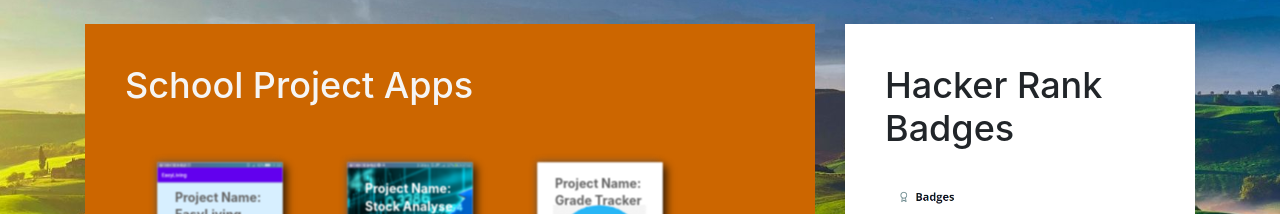
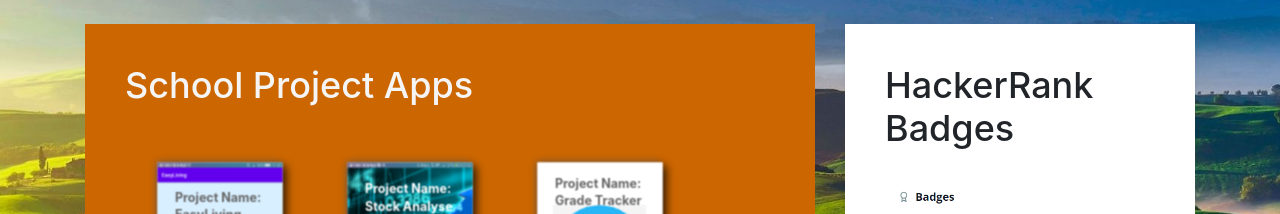
Before and after one commit to Trui-git/myprofile, a React (Create React App) app: page /#/ in a window 1280 px wide. Shown: the part 1758-1972 px from the top of the page. Built offline with nearby package versions, Linux system fonts and the light colour scheme.

Commit message:
change hackerrank

```diff
--- a/src/Home/Home.js
+++ b/src/Home/Home.js
@@ -465,7 +465,7 @@ export default class Home extends Component {
             </div>
             <div className="col-md-4 col-sm-12">
               <div className="languages">
-                <h2>Hacker Rank Badges</h2>
+                <h2>HackerRank Badges</h2>
                   <div className="site">
                     <Button className="backgroundImg hackerrank" onClick={() => window.open('https://www.hackerrank.com/tengrui13?hr_r=1')}></Button>
                   </div>
```
